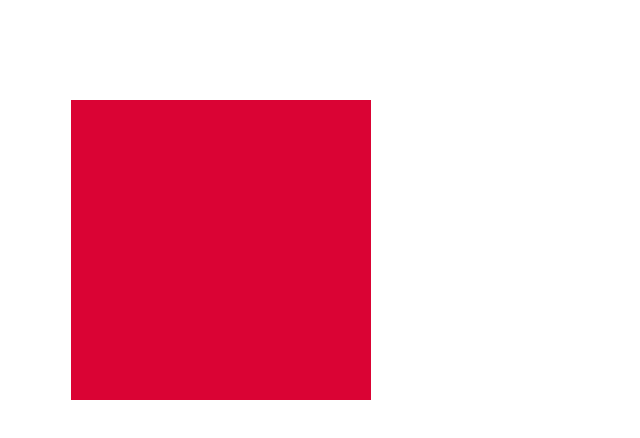
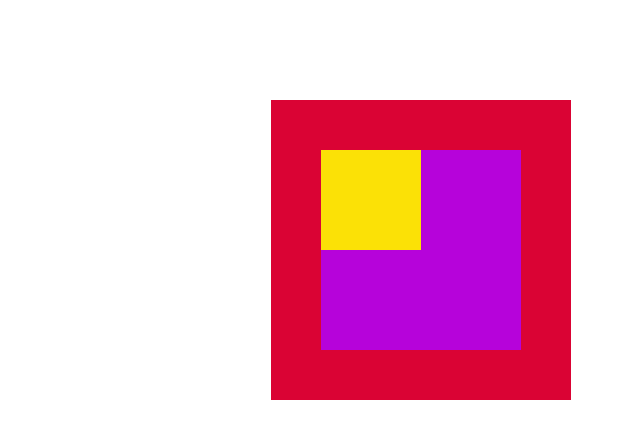
Before and after one commit to vanita22/positioning-esquemas, a plain HTML site: page index.html in a window 1280 px wide. Shown: the whole page, without its empty margins (237-877 px from the left). Drawn offline with Linux system fonts and the light colour scheme.

Commit message:
subiendo primera caja completa

```diff
--- a/css/main.css
+++ b/css/main.css
@@ -4,9 +4,27 @@
 
 #caja-uno{
 	background-color: #DA0334;
-	background-position: absolute;
+	position: absolute;
 	width: 300px;
 	height: 300px;
-	margin-top: 100px;
-	margin-left: 300px;
+	top: 100px;
+	margin-left: 500px;
 	}
+
+#caja-dos{
+	background-color: #B603DA;
+	position: absolute;
+	width: 200px;
+	height: 200px;
+	margin-top: 50px;
+	margin-left: 50px;
+	}
+
+#caja-tres{
+	background-color: #FBE106;
+	position: relative;
+	width: 100px;
+	height: 100px;
+	margin-top: 0px;
+	margin-left: 0px;
+	}
```
